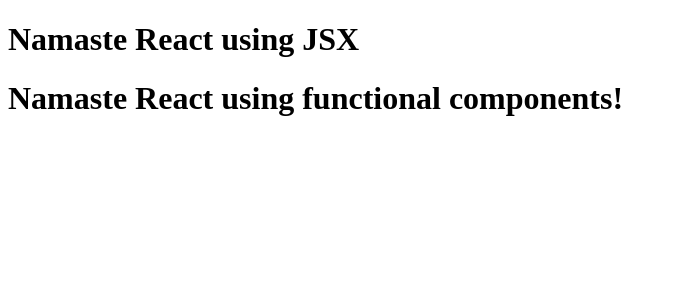
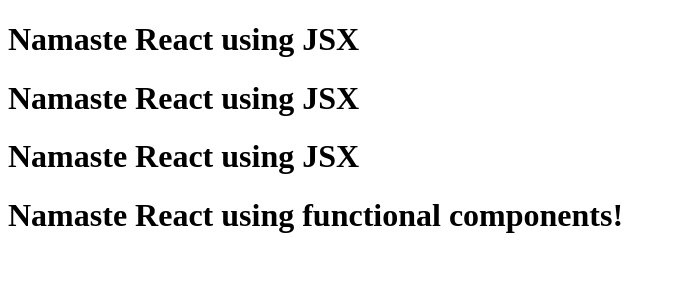
Before and after one commit to gayathrichelluri/namaste-react, a React (Vite) app: page / in a window 1280 px wide. Shown: the top 300 px of the page, without its empty margins (0-676 px from the left). Built offline with nearby package versions, Linux system fonts and the light colour scheme.

Commit message:
03 - end

```diff
--- a/App.js
+++ b/App.js
@@ -10,6 +10,9 @@ const Title = () => {
 // * Component Composition
 const HeadingComponent = () => (
     <div id="container">
+        {/* at the end of the day component is just a normal js function */}
+        {Title()}
+        <Title></Title>
         <Title />
         <h1>Namaste React using functional components!</h1>
     </div>
```
